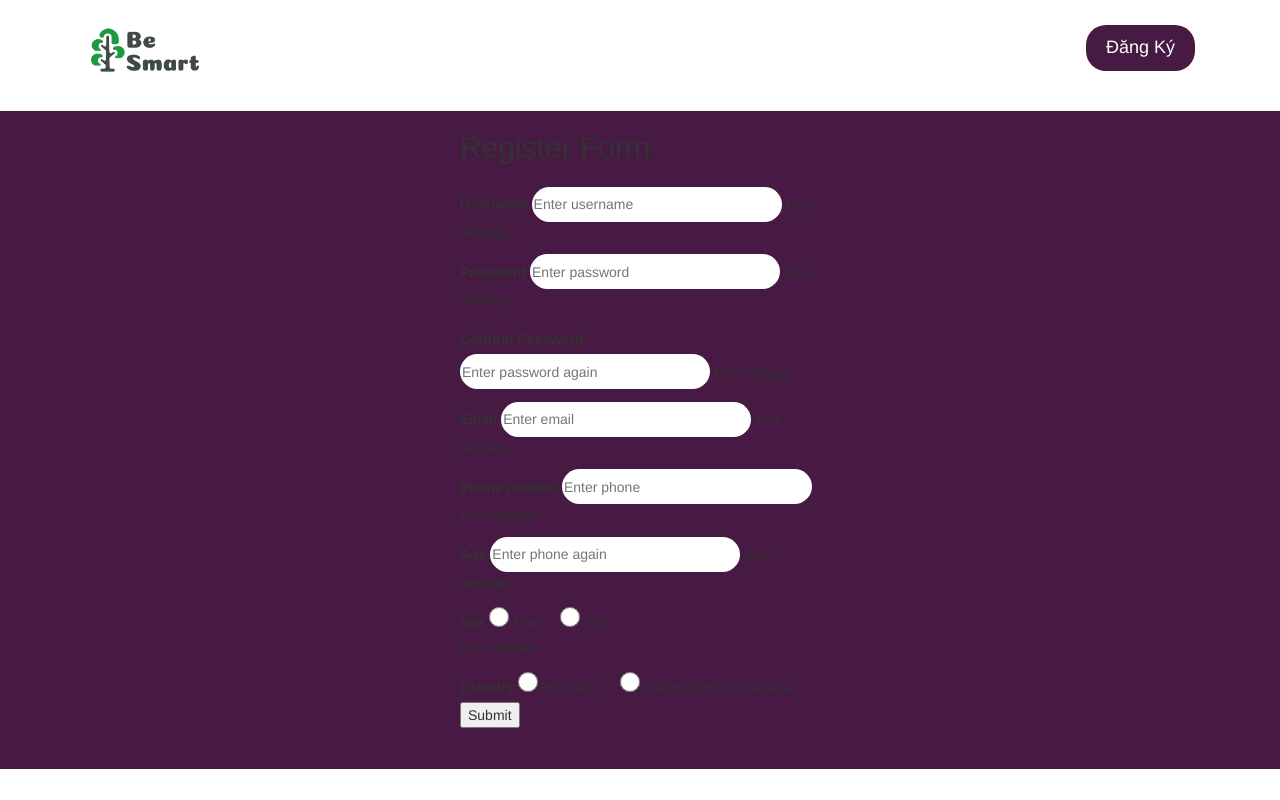
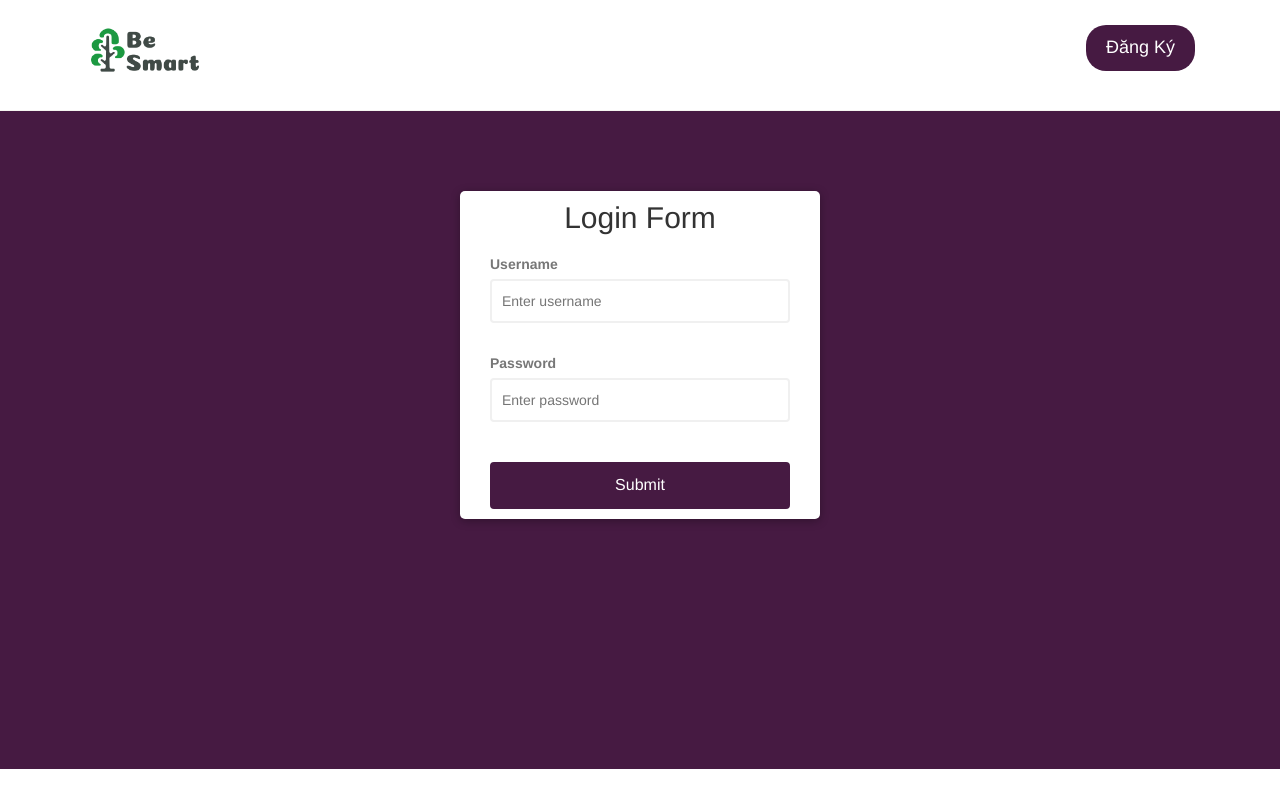
Before and after one commit to b1team/examination-web, a Python web app: template templates/login.html in a window 1280 px wide. Run offline with Jinja, Linux system fonts and the light colour scheme; the template is opened without the code that fills it, so the values that code supplies are empty; some libraries are stand-ins or nearby versions.

Commit message:
update html css

```diff
--- a/static/css/login.css
+++ b/static/css/login.css
@@ -76,36 +76,84 @@
     border-bottom:1px solid #f5f5f0;
   }
   #form-login-wrapped{
-    min-height:82.3vh;
-    max-width:100%;
     background-color:#461A42;
+    height:82.3vh;
   }
-#form-login-wrapped .form-login{
-    color:#333;
-    background-color:#EDE6F6;
-    margin:80px 0px;
-    border-radius: 20px;
-    padding:25px 15px;
+  #login-wrapped {
+      background-color: #fff;
+      border-radius: 5px;
+      box-shadow: 0 2px 10px rgba(0, 0, 0, 0.3);
+      max-width: 100%;
+      padding:10px 30px;
+      margin-top:80px;
   }
-input{
-    width:250px;
-    display:inline-block;
-    border-radius: 20px;
-    height:35px;
-    border:#fff;
+
+    #login-wrapped h2 {
+      text-align: center;
+      margin: 0 0 20px;
     }
-label{
-    margin:20px 0px;
+
+    #login-wrapped .form {
+      padding: 30px 40px;
     }
-.btn-submit{
-padding:10px 20px;
-  background: #461A42;
-  color:white;
-  margin:10px 15px;
-  border:2px solid #461A42;
-  outline:none;
-  line-height:100%;
-  border-radius: 18px;
-  font-size:14px;
-  margin:0px auto;
+
+    .form-Control {
+      margin-bottom: 10px;
+      padding-bottom: 20px;
+      position: relative;
+      border: none;
     }
+
+    .form-Control label {
+      color: #777;
+      display: block;
+      margin-bottom: 5px;
+    }
+
+    .form-Control input {
+      border: 2px solid #f0f0f0;
+      border-radius: 4px;
+      display: block;
+      width: 100%;
+      padding: 10px;
+      font-size: 14px;
+
+    }
+
+    .form-Control input:focus {
+      outline: 0;
+      border-color: #777;
+    }
+
+    .form-Control.success input {
+      border-color: var(--success-color);
+    }
+
+    .form-Control.error input {
+      border-color: var(--error-color);
+    }
+
+    .form-Control small {
+      color: var(--error-color);
+      position: absolute;
+      bottom: 0;
+      left: 0;
+      visibility: hidden;
+    }
+
+    .form-Control.error small {
+      visibility: visible;
+    }
+
+    #login-wrapped form button {
+      cursor: pointer;
+      background-color: #461A42;
+      border: 2px solid #461A42;
+      border-radius: 4px;
+      color: #fff;
+      display: block;
+      font-size: 16px;
+      padding: 10px;
+      margin-top: 20px;
+      width: 100%;
+    }
--- a/templates/login.html
+++ b/templates/login.html
@@ -51,9 +51,9 @@
             <div class="row">
                 <div class="col-lg-4 col-md-4 col-sm-12 col-xs-12"></div>
                 <div class="col-lg-4 col-md-4 col-sm-12 col-xs-12">
-					<div id="register-wrapped" >
-						<form id="form-register" class="form-register" method="POST">
-						  <h2>Register Form</h2>
+					<div id="login-wrapped" >
+						<form id="form-login" class="form-login" method="POST">
+						  <h2>Login Form</h2>
 						  <div class="form-Control">
 							<label for="username">Username</label>
 							<input type="text" id="username" placeholder="Enter username" />
@@ -62,47 +62,6 @@
 						  <div class="form-Control">
 							<label for="password">Password</label>
 							<input type="password" id="password" placeholder="Enter password" />
-							<small>Error message</small>
-						  </div>
-						  <div class="form-Control">
-							<label for="password2">Confirm Password</label>
-							<input
-							  type="password"
-							  id="password2"
-							  placeholder="Enter password again"/>
-							<small>Error message</small>
-						  </div>
-						  <div class="form-Control">
-							<label for="email">Email</label>
-							<input
-							  type="text"
-							  id="email"
-							  placeholder="Enter email"/>
-							<small>Error message</small>
-						  </div>
-						  <div class="form-Control">
-							<label for="phone">Phone number</label>
-							<input
-							  type="tel"
-							  id="phone"
-							  placeholder="Enter phone"/>
-							<small>Error message</small>
-						  </div>
-						  <div class="form-Control">
-							<label for="age">Age</label>
-							<input type="tel" id="age" name="age" min="5" max="100" placeholder="Enter phone again">
-							<small>Error message</small>
-						  </div>
-						  <div class="form-Control">
-							<label for="sex">Sex</label>
-							<input type="radio" id="sex" name="sex" value="male" style="height: 20px;width:20px;display:inline-block;"> Trai
-                            <input type="radio" id="sex" name="sex" value="female" style="height: 20px;width:20px;margin-left:20px;display:inline-block;"> Gái<br>
-							<small>Error message</small>
-						  </div>
-						  <div class="form-Control">
-							<label for="classify">Classify</label>
-							<input type="radio" id="classify" name="classify" value="student" style="height: 20px;width:20px;display:inline-block;"> Học sinh
-                            <input type="radio" id="classify" name="classify" value="teacher" style="height: 20px;width:20px;margin-left:20px;display:inline-block;"> Giảng viên
 							<small>Error message</small>
 						  </div>
 						  <button type="submit" onclick="send()">Submit</button>
```
Lines whose indentation alone changed are shown as unchanged.
